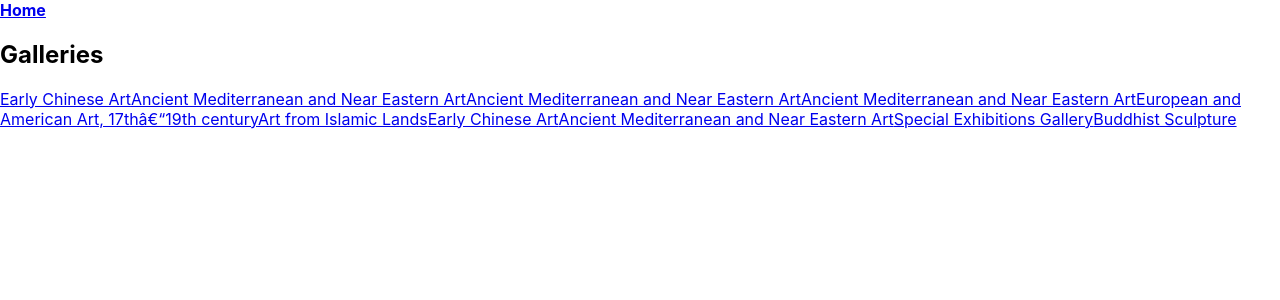
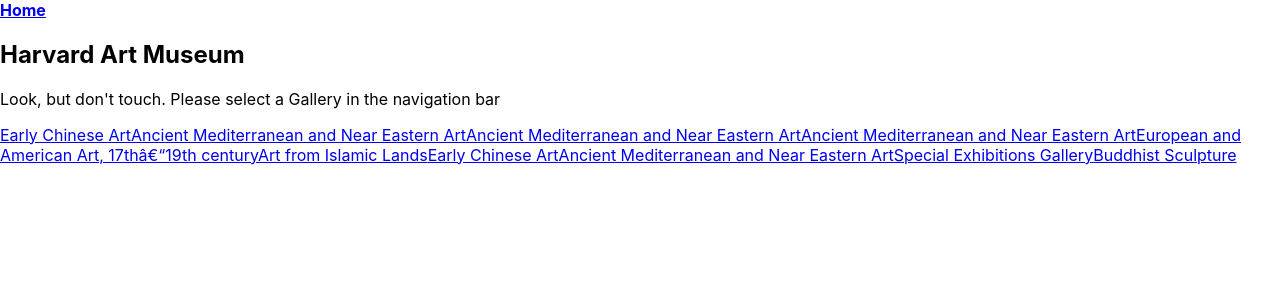
Before and after one commit to fiosman/art-museum, a React (Create React App) app: page / in a window 1280 px wide. Shown: the top 300 px of the page. Built offline with nearby package versions, Linux system fonts and the light colour scheme.

Commit message:
Update component

```diff
--- a/src/components/GalleryNavigation/GalleryNavigation.js/index.js
+++ b/src/components/GalleryNavigation/GalleryNavigation.js/index.js
@@ -12,7 +12,8 @@
   return (
     <nav>
       <NavLink to="/">Home</NavLink>
-      <h1>Galleries </h1>
+      <h2>Harvard Art Museum</h2>
+      <p>Look, but don't touch. Please select a Gallery in the navigation bar</p>
       {buildGalleries()}
     </nav>
   );
```
